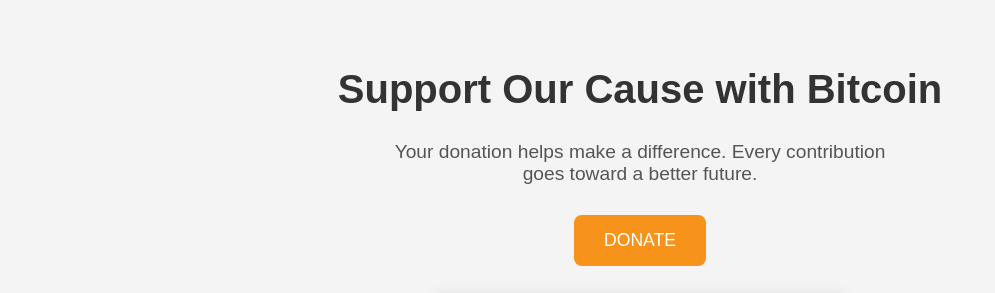
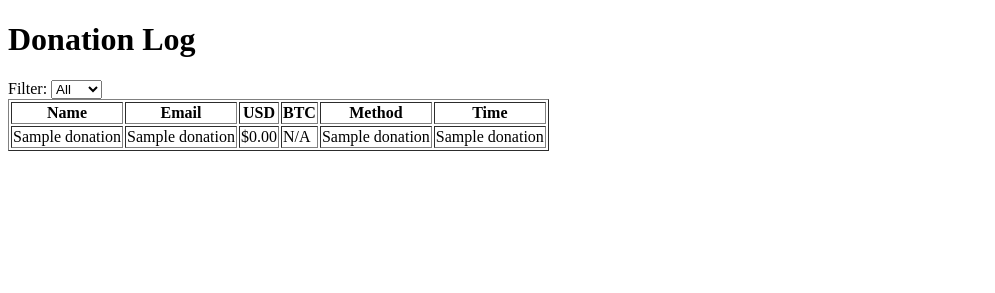
Before and after one commit to peartjason/btc-donation-site, a Flask app: template templates/index.html in a window 1280 px wide. Shown: the top 293 px of the page, without its empty margins (0-995 px from the left). After the commit the page ends 151 px from the top, so only its background shows below. Run offline with Flask 3, Linux system fonts and the light colour scheme; the template is opened without the code that fills it: most values are stand-ins (such as "Sample title", 1, 10 or a date in 2020).

Commit message:
Added BTC donation support, method filtering, and invoice handling

```diff
--- a/app.py
+++ b/app.py
@@ -1,96 +1,127 @@
-from flask import Flask, request, render_template, redirect, url_for
+import os
+import sqlite3
+import requests
+from flask import Flask, render_template, request, redirect, jsonify
 from flask_talisman import Talisman
-import sqlite3
-import json
-import os
+from datetime import datetime
 import smtplib
-from email.mime.text import MIMEText
-from datetime import datetime
+from email.message import EmailMessage
 
 app = Flask(__name__)
 Talisman(app)
 
-DB_PATH = "donations.db"
-THANK_YOU_LINK = "/thank-you"
+DB_PATH = 'donations.db'
+NOWPAYMENTS_API_KEY = os.getenv("NOWPAYMENTS_API_KEY")
+BTC_WALLET = os.getenv("BTC_WALLET")
+SMTP_USER = os.getenv("SMTP_USER")
+SMTP_PASS = os.getenv("SMTP_PASS")
+SMTP_HOST = os.getenv("SMTP_HOST")
+SMTP_PORT = int(os.getenv("SMTP_PORT", 587))
 
-# Ensure DB exists
+# Create or update database
 def init_db():
-    conn = sqlite3.connect(DB_PATH)
-    c = conn.cursor()
-    c.execute('''
-        CREATE TABLE IF NOT EXISTS donations (
-            id INTEGER PRIMARY KEY AUTOINCREMENT,
-            payment_id TEXT,
-            amount TEXT,
-            currency TEXT,
-            created_at TEXT,
-            email TEXT
-        )
-    ''')
-    conn.commit()
-    conn.close()
+    with sqlite3.connect(DB_PATH) as conn:
+        c = conn.cursor()
+        c.execute('''
+            CREATE TABLE IF NOT EXISTS donations (
+                id INTEGER PRIMARY KEY AUTOINCREMENT,
+                name TEXT,
+                email TEXT,
+                amount_usd REAL,
+                amount_btc REAL,
+                payment_method TEXT,
+                txn_id TEXT,
+                created_at TEXT
+            )
+        ''')
+        conn.commit()
 
-init_db()
+@app.route('/')
+def index():
+    return render_template('index.html')
 
-# Email (optional setup)
-def send_email(to_email, subject, body):
-    try:
-        smtp_server = os.getenv("SMTP_SERVER")
-        smtp_port = int(os.getenv("SMTP_PORT", 587))
-        smtp_user = os.getenv("SMTP_USER")
-        smtp_pass = os.getenv("SMTP_PASS")
+@app.route('/create_btc_invoice', methods=['POST'])
+def create_btc_invoice():
+    data = request.json
+    usd_amount = data.get('amount')
 
-        msg = MIMEText(body)
-        msg["Subject"] = subject
-        msg["From"] = smtp_user
-        msg["To"] = to_email
+    payload = {
+        "price_amount": usd_amount,
+        "price_currency": "usd",
+        "pay_currency": "btc",
+        "ipn_callback_url": "https://btc-donation-site.onrender.com/webhook",
+        "order_description": "BTC Donation",
+        "is_fixed_rate": True,
+        "payout_address": BTC_WALLET
+    }
 
-        with smtplib.SMTP(smtp_server, smtp_port) as server:
-            server.starttls()
-            server.login(smtp_user, smtp_pass)
-            server.sendmail(smtp_user, [to_email], msg.as_string())
-    except Exception as e:
-        print(f"Email error: {e}")
+    headers = {
+        "x-api-key": NOWPAYMENTS_API_KEY,
+        "Content-Type": "application/json"
+    }
 
-@app.route("/")
-def index():
-    return render_template("index.html")
+    r = requests.post("https://api.nowpayments.io/v1/invoice", json=payload, headers=headers)
+    return jsonify(r.json())
 
-@app.route("/webhook", methods=["POST"])
+@app.route('/webhook', methods=['POST'])
 def webhook():
-    data = request.json
-    print("Received Webhook:", data)
+    data = request.get_json()
+    payment_status = data.get("payment_status")
+    pay_amount = float(data.get("pay_amount", 0))
+    price_amount = float(data.get("price_amount", 0))
+    txn_id = data.get("payment_id")
+    method = "btc" if data.get("pay_currency") == "btc" else "card"
 
-    payment_id = data.get("payment_id")
-    amount = data.get("price_amount")
-    currency = data.get("price_currency")
-    email = data.get("order_description", "")  # optionally passed as description
+    if payment_status in ("finished", "confirmed"):
+        with sqlite3.connect(DB_PATH) as conn:
+            c = conn.cursor()
+            c.execute('''
+                INSERT INTO donations (name, email, amount_usd, amount_btc, payment_method, txn_id, created_at)
+                VALUES (?, ?, ?, ?, ?, ?, ?)
+            ''', (
+                data.get("buyer_name") or "BTC Donor",
+                data.get("order_id") or "N/A",
+                price_amount,
+                pay_amount if method == "btc" else None,
+                method,
+                txn_id,
+                datetime.utcnow().isoformat()
+            ))
+            conn.commit()
 
-    conn = sqlite3.connect(DB_PATH)
-    c = conn.cursor()
-    c.execute("INSERT INTO donations (payment_id, amount, currency, created_at, email) VALUES (?, ?, ?, ?, ?)",
-              (payment_id, amount, currency, datetime.utcnow().isoformat(), email))
-    conn.commit()
-    conn.close()
+        if method == "card":
+            send_email(data.get("order_id"), price_amount)
 
-    # Optional: email receipt
-    if email:
-        send_email(email, "Thank you for your donation!", f"We received {amount} {currency}. Thank you!")
+    return jsonify({"status": "ok"})
 
-    return json.dumps({"status": "success"}), 200
+def send_email(email, amount):
+    msg = EmailMessage()
+    msg['Subject'] = 'Thank You for Your Donation!'
+    msg['From'] = SMTP_USER
+    msg['To'] = email
+    msg.set_content(f'Thank you for donating ${amount:.2f}. Your support is appreciated!')
 
-@app.route("/admin")
-def admin_dashboard():
-    conn = sqlite3.connect(DB_PATH)
-    c = conn.cursor()
-    c.execute("SELECT payment_id, amount, currency, created_at, email FROM donations ORDER BY created_at DESC")
-    donations = c.fetchall()
-    conn.close()
-    return render_template("admin.html", donations=donations)
+    with smtplib.SMTP(SMTP_HOST, SMTP_PORT) as server:
+        server.starttls()
+        server.login(SMTP_USER, SMTP_PASS)
+        server.send_message(msg)
 
-@app.route("/thank-you")
-def thank_you():
-    return render_template("thank_you.html")
+@app.route('/thankyou')
+def thankyou():
+    return render_template('thankyou.html')
 
-if __name__ == "__main__":
+@app.route('/admin')
+def admin():
+    method_filter = request.args.get('method', 'all')
+    with sqlite3.connect(DB_PATH) as conn:
+        c = conn.cursor()
+        if method_filter == 'all':
+            c.execute("SELECT * FROM donations ORDER BY created_at DESC")
+        else:
+            c.execute("SELECT * FROM donations WHERE payment_method=? ORDER BY created_at DESC", (method_filter,))
+        donations = c.fetchall()
+    return render_template('admin.html', donations=donations)
+
+if __name__ == '__main__':
+    init_db()
     app.run(debug=True)
--- a/templates/index.html
+++ b/templates/index.html
@@ -1,111 +1,32 @@
 <!DOCTYPE html>
-<html lang="en">
+<html>
 <head>
-    <meta charset="UTF-8">
-    <title>Support Our Cause with Bitcoin</title>
-    <meta name="viewport" content="width=device-width, initial-scale=1.0">
-
-    <!-- Google tag (gtag.js) for GA4 -->
-    <script async src="https://www.googletagmanager.com/gtag/js?id=G-XXXXXXXXXX"></script>
-    <script>
-        window.dataLayer = window.dataLayer || [];
-        function gtag(){dataLayer.push(arguments);}
-        gtag('js', new Date());
-
-        gtag('config', 'G-XXXXXXXXXX');
-    </script>
-
-    <style>
-        body {
-            margin: 0;
-            font-family: Arial, sans-serif;
-            background: #f4f4f4;
-            color: #333;
-            display: flex;
-            flex-direction: column;
-            align-items: center;
-            padding: 40px 20px;
-        }
-
-        h1 {
-            font-size: 2.5em;
-            margin-bottom: 10px;
-        }
-
-        p {
-            font-size: 1.2em;
-            margin-bottom: 30px;
-            color: #555;
-            max-width: 500px;
-            text-align: center;
-        }
-
-        .donate-button {
-            background-color: #f7931a;
-            color: white;
-            border: none;
-            padding: 15px 30px;
-            font-size: 1.1em;
-            border-radius: 8px;
-            cursor: pointer;
-            transition: background-color 0.3s;
-            margin-bottom: 30px;
-        }
-
-        .donate-button:hover {
-            background-color: #e68210;
-        }
-
-        iframe {
-            width: 100%;
-            max-width: 420px;
-            height: 600px;
-            border: none;
-            border-radius: 12px;
-            box-shadow: 0 0 15px rgba(0,0,0,0.1);
-        }
-
-        #thank-you {
-            display: none;
-            margin-top: 20px;
-            font-size: 1.2em;
-            color: green;
-        }
-    </style>
+    <title>Admin Dashboard</title>
 </head>
 <body>
-
-    <h1>Support Our Cause with Bitcoin</h1>
-    <p>Your donation helps make a difference. Every contribution goes toward a better future.</p>
-
-    <button class="donate-button" onclick="scrollToWidget()">DONATE</button>
-
-    <iframe
-        id="payment-widget"
-        src="https://nowpayments.io/payment-widget?api_key=7deaf9ed-97bb-4129-ad59-49dc981df713"
-        allow="payment"
-    ></iframe>
-
-    <div id="thank-you">Thank you for your donation!</div>
-
-    <script>
-        function scrollToWidget() {
-            // Track click in GA4
-            gtag('event', 'donate_button_click', {
-                event_category: 'engagement',
-                event_label: 'Donate Button'
-            });
-
-            // Scroll to the widget
-            document.getElementById('payment-widget').scrollIntoView({ behavior: 'smooth' });
-        }
-
-        // Optional donation confirmation (requires support from widget)
-        window.addEventListener("message", (event) => {
-            if (event.data && event.data.status === "paid") {
-                document.getElementById("thank-you").style.display = "block";
-            }
-        });
-    </script>
+    <h1>Donation Log</h1>
+    <form method="get" action="/admin">
+        <label>Filter:</label>
+        <select name="method" onchange="this.form.submit()">
+            <option value="all">All</option>
+            <option value="card">Card</option>
+            <option value="btc">BTC</option>
+        </select>
+    </form>
+    <table border="1">
+        <tr>
+            <th>Name</th><th>Email</th><th>USD</th><th>BTC</th><th>Method</th><th>Time</th>
+        </tr>
+        {% for d in donations %}
+        <tr>
+            <td>{{ d[1] }}</td>
+            <td>{{ d[2] }}</td>
+            <td>${{ '%.2f'|format(d[3] or 0) }}</td>
+            <td>{{ d[4] or 'N/A' }}</td>
+            <td>{{ d[5] }}</td>
+            <td>{{ d[7] }}</td>
+        </tr>
+        {% endfor %}
+    </table>
 </body>
 </html>
```
Also changed, not shown: donations.db (added).
